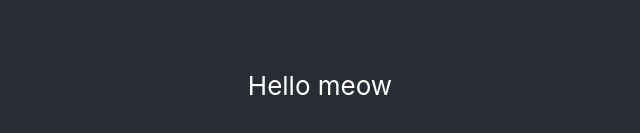
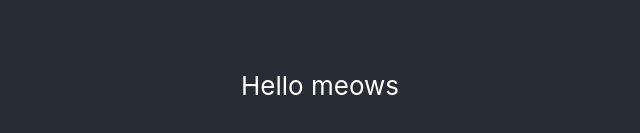
Before and after one commit to carlosxd753/Rose-Eilis, a React (Create React App) app: page / in a window 1280 px wide. Shown: the part 315-448 px from the top of the page, without its empty margins (320-960 px from the left). Built offline with nearby package versions, Linux system fonts and the light colour scheme.

Commit message:
Update 3.0

```diff
--- a/src/App.js
+++ b/src/App.js
@@ -4,7 +4,7 @@ function App() {
   return (
     <div className="App">
       <header className="App-header">
-        <p>Hello meow</p>
+        <p>Hello meows</p>
       </header>
     </div>
   );
```
